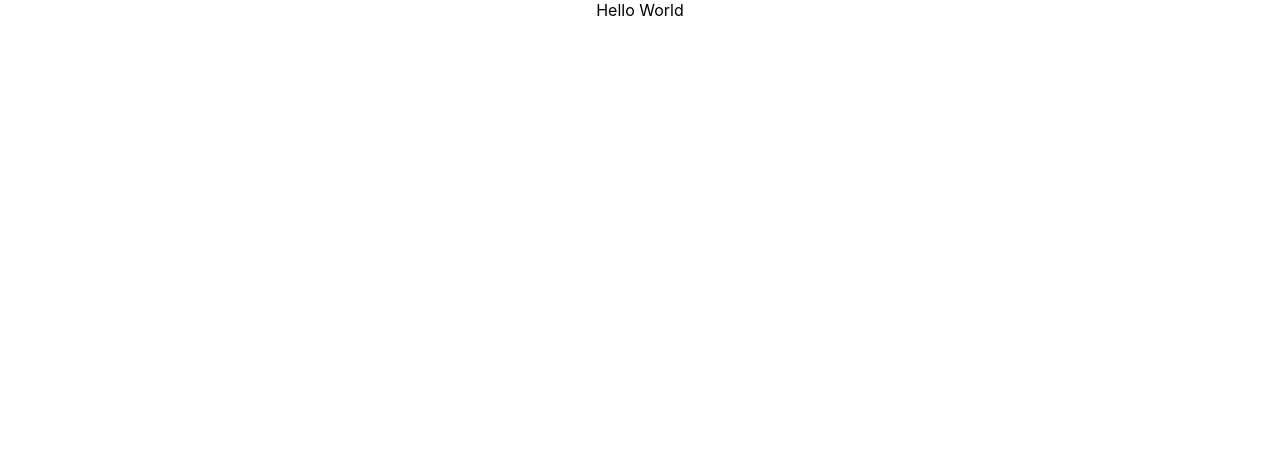
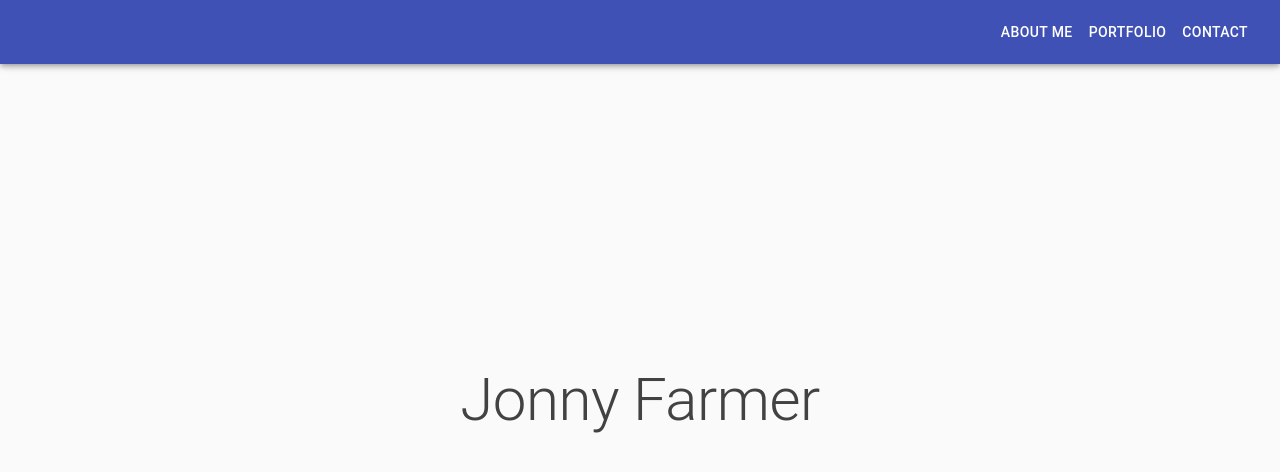
Before and after one commit to jonnysfarmer/jonnyfarmer.github.io, a React (Create React App) app in the folder portfolio/: page / in a window 1280 px wide. Shown: the top 472 px of the page. Built offline with nearby package versions, Linux system fonts and the light colour scheme.

Commit message:
navbar basics

```diff
--- a/portfolio/src/App.js
+++ b/portfolio/src/App.js
@@ -1,13 +1,20 @@
-import React from 'react';
-import logo from './logo.svg';
-import './App.css';
+import React from 'react'
+import { Switch, Route, HashRouter } from 'react-router-dom'
+import './App.css'
+
+import ResponsiveDrawer from './Components/Navbar'
+import Home from './Components/Home'
 
 function App() {
   return (
-    <div className="App">
-      Hello World
-    </div>
-  );
+    <HashRouter>
+      <ResponsiveDrawer />
+      <Switch>
+        <Route exact path='/' component={Home} />
+
+      </Switch>
+    </HashRouter>
+  )
 }
 
 export default App;
--- /dev/null
+++ b/portfolio/src/Components/Home.js
@@ -0,0 +1,113 @@
+import React from 'react'
+
+import CssBaseline from '@material-ui/core/CssBaseline'
+import Container from '@material-ui/core/Container'
+import { makeStyles } from '@material-ui/core/styles'
+import Typography from '@material-ui/core/Typography'
+import Button from '@material-ui/core/Button'
+import Link from '@material-ui/core/Link'
+import { useHistory } from 'react-router-dom'
+import grey from '@material-ui/core/colors/grey'
+import Grid from '@material-ui/core/Grid'
+
+
+
+
+
+
+
+
+
+import Box from '@material-ui/core/Box'
+// import { fontWeight } from '@material-ui/system'
+
+const useStyles = makeStyles(theme => ({
+  paper: {
+    display: 'flex',
+    flexDirection: 'column',
+    alignItems: 'center',
+    justifyContent: 'center',
+    minHeight: '100%',
+
+  },
+  backgroundColor:{
+    // background: 'linear-gradient(45deg, #00B950 35%, #38ef7d 100%)',
+    display: 'flex',
+    flexDirection: 'column',
+    alignItems: 'center',
+    justifyContent: 'center'
+
+  },
+  title: {
+    textAlign: 'center',
+    color: grey[50],
+    fontWeight: '400'
+
+  },
+  copyright: {
+    color: grey[800]
+  },
+  submit: {
+    margin: theme.spacing(5, 0, 2),
+    color: grey[800],
+    backgroundColor: grey[50],
+    '&:hover': {
+      backgroundColor: theme.palette.success.dark
+    }
+  },
+  submitgrey: {
+    margin: theme.spacing(5, 0, 2),
+    color: grey[800],
+    border: '2px solid',
+    '&:hover': {
+      backgroundColor: theme.palette.text.secondary
+    }
+  },
+  avatar: {
+    color: grey[800],
+    marginBottom: 0
+  }
+}))
+
+
+
+
+
+
+const Home = () => {
+
+  const classes = useStyles()
+  const history = useHistory()
+
+  const pushLogin = (e) => {
+    e.preventDefault()
+    history.push('/login/')
+
+  }
+  const pushRegister = (e) => {
+    e.preventDefault()
+    history.push('/register/')
+
+  }
+
+  return (
+    <div className={classes.backgroundColor}>
+    <Box height='100vh' >
+
+      <CssBaseline />
+      <Container component="main" maxWidth="sm" className={classes.paper} >
+        <Typography component="h1" variant="h2" className={classes.avatar} >
+        Jonny Farmer
+        </Typography>
+
+
+      </Container>
+    </Box >
+    </div>
+
+  )
+
+
+}
+
+export default Home
--- /dev/null
+++ b/portfolio/src/Components/Navbar.js
@@ -0,0 +1,91 @@
+import React from 'react'
+import { Link, useHistory } from 'react-router-dom'
+
+//Material UI Styling
+import { AppBar, CssBaseline, Divider, Drawer, Hidden, IconButton, List, ListItem, ListItemText, Toolbar, Button } from '@material-ui/core'
+import { ThemeProvider } from '@material-ui/core/styles'
+import MenuIcon from '@material-ui/icons/Menu'
+
+import { useStyles, theme } from '../styles/styles'
+
+function ResponsiveDrawer(props) {
+  // eslint-disable-next-line no-unused-vars
+  const history = useHistory()
+  const location = history.location.pathname
+  const { container } = props
+  const classes = useStyles()
+  const [mobileOpen, setMobileOpen] = React.useState(false)
+  const handleDrawerToggle = () => {
+    setMobileOpen(!mobileOpen)
+  }
+
+  const drawer = (
+    <div>
+      <div className={classes.toolbar} />
+      <Divider />
+      <List>
+        {['About Me', 'Portfolio', 'Contact'].map((elem, i) => (
+          <Link to={`/${elem}`} key={i} className={classes.iconColor}>
+            <ListItem>
+              {elem === 'About Me'}
+              {elem === 'Portfolio'}
+              {elem === 'Contact'}
+              <ListItemText>{elem}</ListItemText>
+            </ListItem>
+          </Link>
+        ))}
+      </List>
+    </div>
+  )
+
+  return (
+    <div className={classes.root}>
+      <CssBaseline />
+      <ThemeProvider theme={theme}>
+
+        <AppBar position="fixed" className={classes.appBar}>
+          <Toolbar className={classes.rHS}>
+              <IconButton
+                color="inherit"
+                aria-label="open drawer"
+                edge="end"
+                onClick={handleDrawerToggle}
+                className={classes.menuButton}
+              >
+                <MenuIcon />
+              </IconButton>
+              <Hidden smDown>
+                <Button href="#text-buttons" className={classes.desktopMenuButton}>About Me</Button>
+                <Button href="#text-buttons" className={classes.desktopMenuButton}>Portfolio</Button>
+                <Button href="#text-buttons"className={classes.desktopMenuButton}>Contact</Button>
+              </Hidden>
+
+          </Toolbar>
+        </AppBar>
+
+        <nav className={classes.drawer} aria-label="mailbox folders">
+          <Hidden mdUp implementation="css">
+            <Drawer
+              container={container}
+              variant="temporary"
+              anchor={theme.direction === 'ltr' ? 'right' : 'left'}
+              open={mobileOpen}
+              onClick={handleDrawerToggle}
+              classes={{
+                paper: classes.drawerPaper
+              }}
+              ModalProps={{
+                keepMounted: true // Better open performance on mobile.
+              }}
+            >
+              {drawer}
+            </Drawer>
+          </Hidden>
+
+        </nav>
+      </ThemeProvider>
+    </div>
+  )
+}
+
+export default ResponsiveDrawer
--- /dev/null
+++ b/portfolio/src/styles/styles.js
@@ -0,0 +1,162 @@
+
+import { indigo, teal, red, green } from '@material-ui/core/colors'
+import { makeStyles, createMuiTheme, withStyles } from '@material-ui/core/styles'
+// import { palette } from '@material-ui/system'
+import Switch from '@material-ui/core/Switch'
+
+//================================
+// SETTINGS
+//================================
+const drawerWidth = 200
+
+//================================
+// THEME
+//================================
+const theme = createMuiTheme({
+  palette: {
+    primary: indigo, //#4caf50
+    secondary: teal,
+    success: teal,
+  }
+})
+
+//================================
+// STYLES
+//================================
+const useStyles = makeStyles(theme => ({
+
+  //===== ROOT/BASE STYLES =====
+  root: {
+    flexGrow: 1,
+    // margin: theme.spacing(1), //was adding a margin on my homepage, check whether it hurts other pages to not have it
+    width: '100%'
+  },
+  paper: {
+    marginTop: theme.spacing(8),
+    display: 'flex',
+    flexDirection: 'column',
+    alignItems: 'center'
+  },
+  paperCard: {
+    padding: theme.spacing(2),
+    margin: 'auto'
+  },
+  avatar: {
+    margin: theme.spacing(1),
+    backgroundColor: theme.palette.success.main
+  },
+  boxdisplay: {
+    marginLeft: theme.spacing(1),
+    color: theme.palette.text.primary
+  },
+  noPadding: {
+    padding: 0
+  },
+
+  //===== NAV =====
+
+  drawer: {
+    [theme.breakpoints.up('md')]: {
+      width: drawerWidth,
+      flexShrink: 0
+    }
+  },
+  appBar: {
+    [theme.breakpoints.up('md')]: {
+      // the below sets the header to be 100% width on desktop, with the menu appearing below
+      zIndex: theme.zIndex.drawer + 1,
+      colorPrimary: theme.palette.success.main
+    }
+  },
+  menuButton: {
+    // justifyContent: 'flexEnd',
+    marginRight: theme.spacing(2),
+    [theme.breakpoints.up('md')]: {
+      display: 'none'
+    }
+  },
+  desktopMenuButton:{
+    color: '#FFF'
+  },
+  rHS: {
+    display: 'flex',
+    justifyContent: 'flex-end',
+
+  },
+  toolbar: theme.mixins.toolbar,
+  drawerPaper: {
+    width: drawerWidth
+  },
+  iconColor: {
+    color: teal
+  },
+  content: {
+    flexGrow: 1,
+    padding: theme.spacing(3)
+  },
+
+  //===== FOR PAGES =====
+  paper: {
+    marginTop: theme.spacing(8),
+    display: 'flex',
+    flexDirection: 'column',
+    alignItems: 'center'
+  },
+  avatar: {
+    margin: theme.spacing(1),
+    backgroundColor: theme.palette.success.main
+  },
+  form: {
+    width: '100%', // Fix IE 11 issue.
+    margin: theme.spacing(1)
+  },
+  submit: {
+    margin: theme.spacing(3, 0, 2),
+    backgroundColor: theme.palette.success.main,
+    '&:hover': {
+      backgroundColor: theme.palette.success.dark
+    }
+  },
+
+
+  //===== FOR SPECIAL FORMS =====
+
+  reminderFormPaper: {
+    marginTop: theme.spacing(0),
+    padding: theme.spacing(2)
+  },
+  reminderInlineField: {
+    marginLeft: theme.spacing(1),
+    marginTop: theme.spacing(0.5)
+  }
+
+}))
+
+
+//================================
+// SWITCH STYLES
+//================================
+const SwitchOnOFF = withStyles({
+  switchBase: {
+    color: red[500],
+    '&$checked': {
+      color: green[500]
+    },
+    '&$checked + $track': {
+      backgroundColor: green[500]
+    },
+    '& + $track': {
+      backgroundColor: red[500]
+    }
+  },
+  checked: {},
+  track: {}
+})(Switch)
+
+
+
+export {
+  useStyles,
+  theme,
+  SwitchOnOFF
+}
```
Also changed, not shown: 1 other file (tests, documents, lock files or other folders).
